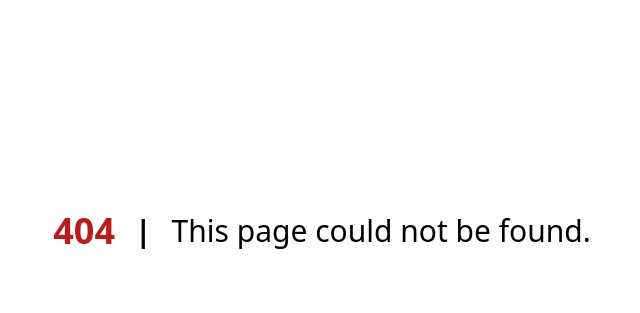
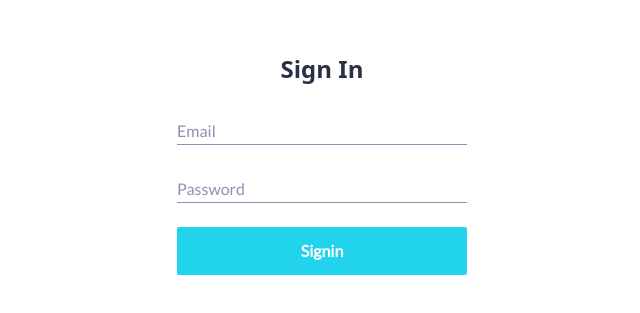
Before and after one commit to firasel/Pharmacy-frontend, a Next.js app: page /signup in a window 1280 px wide. Before the commit this address had no page. Shown: the part 169-482 px from the top of the page, without its empty margins (318-958 px from the left). Built offline with nearby package versions, Linux system fonts and the light colour scheme.

Commit message:
signin form create half done

```diff
--- /dev/null
+++ b/src/components/Signup/Signup.js
@@ -0,0 +1,25 @@
+import React from "react";
+import style from "./Signup.module.scss";
+
+const Signup = () => {
+  return (
+    <div className={style.signupRoot}>
+      <div className="login-form">
+        <h1>Sign In</h1>
+        <div class="input email">
+          <input type="text" placeholder=" " />
+          <label>Email</label>
+        </div>
+        <div class="input email">
+          <input type="password" placeholder=" " />
+          <label>Password</label>
+        </div>
+        <button className="w-full py-3 px-3 text-center font-semibold font-[Lato] bg-cyan-400 hover:bg-cyan-600 text-white transition-all delay-800 rounded-sm">
+          Signin
+        </button>
+      </div>
+    </div>
+  );
+};
+
+export default Signup;
--- /dev/null
+++ b/src/components/Signup/Signup.module.scss
@@ -0,0 +1,77 @@
+@import url("https://fonts.googleapis.com/css2?family=Lato&display=swap");
+
+.signupRoot :global {
+  --primary: #6d58ff;
+  --primary-dark: #362a89;
+  --dark: #2b3044;
+  --grey-dark: #404660;
+  --grey: #8a91b4;
+  --grey-light: #a6accd;
+  --light: #bbc1e1;
+
+  text-align: center;
+  display: flex;
+  min-height: 80vh;
+  align-items: center;
+  justify-content: center;
+  .login-form {
+    width: 100%;
+    max-width: 290px;
+    h1 {
+      margin: 24px 0;
+      font-family: inherit;
+      font-size: 24px;
+      font-weight: bold;
+      text-align: center;
+      color: #2b3044;
+    }
+    .input {
+      position: relative;
+      label {
+        pointer-events: none;
+        font-family: "Lato";
+        font-size: 16px;
+        font-weight: 500;
+        line-height: 1.5;
+        position: absolute;
+        top: 8px;
+        left: 0;
+        transform-origin: 0 50%;
+        transform: translateY(var(--label-y, 0)) scale(var(--label-scale, 1))
+          translateZ(0);
+        transition: transform 0.3s, color 0.3s;
+        color: var(--label-color, var(--grey));
+      }
+      input {
+        width: 100%;
+        border-radius: 0;
+        -webkit-appearance: none;
+        &:not(:placeholder-shown),
+        &:focus {
+          & + label {
+            --label-y: -22px;
+            --label-scale: 0.9;
+            --label-color: var(--grey-dark);
+          }
+        }
+      }
+      &.email {
+        margin-bottom: 1.5rem;
+        input {
+          background: none;
+          outline: none;
+          border: none;
+          color: var(--grey-dark);
+          font-weight: 500;
+          font-family: inherit;
+          font-size: 16px;
+          letter-spacing: 0.025em;
+          line-height: 22px;
+          caret-color: var(--primary);
+          padding: 7px 0 5px 0;
+          box-shadow: inset 0 -1px 0 0 var(--grey);
+        }
+      }
+    }
+  }
+}
--- a/src/layouts/ErrorPageLayout/ErrorPageLayout.js
+++ /dev/null
@@ -1,5 +0,0 @@
-const ErrorPageLayout = ({ children }) => {
-  return <>{children}</>;
-};
-
-export default ErrorPageLayout;
--- /dev/null
+++ b/src/layouts/SimplePageLayout/ErrorPageLayout.js
@@ -0,0 +1,5 @@
+const SimplePageLayout = ({ children }) => {
+  return <>{children}</>;
+};
+
+export default SimplePageLayout;
--- a/src/pages/404.js
+++ b/src/pages/404.js
@@ -1,5 +1,4 @@
 import React from "react";
-import ErrorPageLayout from "../layouts/ErrorPageLayout/ErrorPageLayout";
 
 const Custome404 = () => {
   return (
@@ -13,6 +12,6 @@ const Custome404 = () => {
   );
 };
 
-Custome404.Layout = ErrorPageLayout;
+Custome404.Layout = SimplePageLayout;
 
 export default Custome404;
--- /dev/null
+++ b/src/pages/signup.js
@@ -0,0 +1,11 @@
+import React from "react";
+import Signup from "../components/Signup/Signup";
+import SimplePageLayout from "../layouts/SimplePageLayout/ErrorPageLayout";
+
+const signup = () => {
+  return <Signup />;
+};
+
+signup.Layout = SimplePageLayout;
+
+export default signup;
```
